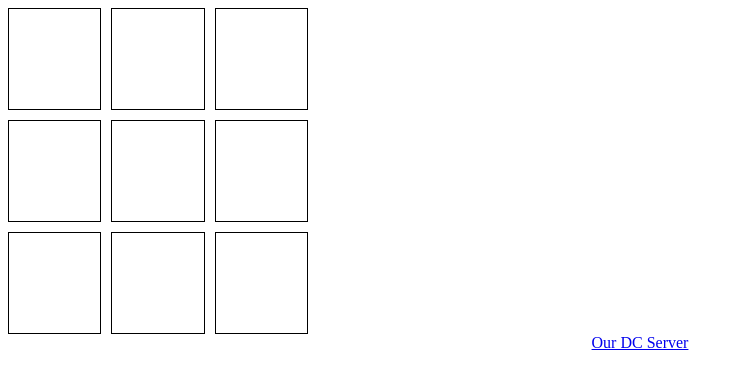
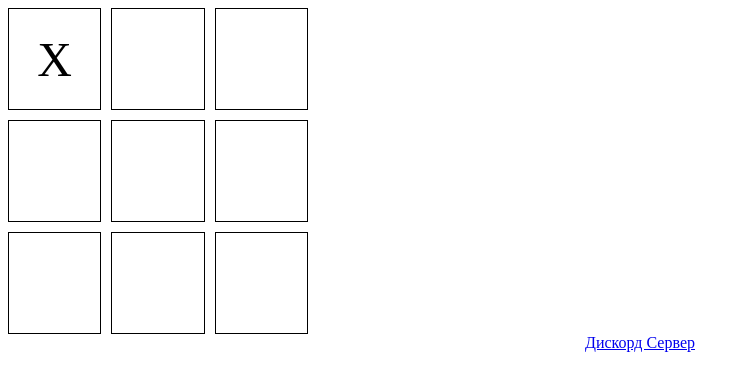
Before and after one commit to CSSHTML12/tic-tak-toe, a plain HTML site: page index.html in a window 1280 px wide. Both pictures are taken after a click on the element 54 px from the left and 59 px from the top of the page. Shown: the full height of the page, 0-750 px from the left. Drawn offline with Linux system fonts and the light colour scheme.

Commit message:
Update index.html

```diff
--- a/index.html
+++ b/index.html
@@ -2,8 +2,7 @@
 <html>
 <head>
   <title>Крестики-нолики</title>
-    <link rel="stylesheet" href="style.css">
-    <script src="script.js"></script>
+  <link rel="stylesheet" href="style.css">
 </head>
 <body>
   <div class="board">
@@ -17,6 +16,62 @@
     <div class="cell"></div>
     <div class="cell"></div>
   </div>
-  <a href="https://discord.gg/Xnd8w2vVrG">Our DC Server</a>
+  <a href="https://discord.gg/Xnd8w2vVrG">Дискорд Сервер</a>
+
+  <script>
+    const board = document.querySelector('.board');
+    const cells = document.querySelectorAll('.cell');
+    const winningCombinations = [
+      [0, 1, 2],
+      [3, 4, 5],
+      [6, 7, 8],
+      [0, 3, 6],
+      [1, 4, 7],
+      [2, 5, 8],
+      [0, 4, 8],
+      [2, 4, 6]
+    ];
+    let currentPlayer = 'X';
+
+    cells.forEach(cell => {
+      cell.addEventListener('click', handleClick);
+    });
+
+    function handleClick() {
+      if (this.textContent === '') {
+        this.textContent = currentPlayer;
+        if (checkWin()) {
+          alert(`Игрок ${currentPlayer} победил!`);
+          resetGame();
+        } else if (checkDraw()) {
+          alert('Ничья!');
+          resetGame();
+        } else {
+          currentPlayer = currentPlayer === 'X' ? 'O' : 'X';
+        }
+      }
+    }
+
+    function checkWin() {
+      return winningCombinations.some(combination => {
+        return cells[combination[0]].textContent === currentPlayer &&
+               cells[combination[1]].textContent === currentPlayer &&
+               cells[combination[2]].textContent === currentPlayer;
+      });
+    }
+
+    function checkDraw() {
+      return Array.from(cells).every(cell => {
+        return cell.textContent !== '';
+      });
+    }
+
+    function resetGame() {
+      cells.forEach(cell => {
+        cell.textContent = '';
+      });
+      currentPlayer = 'X';
+    }
+  </script>
 </body>
 </html>
```
